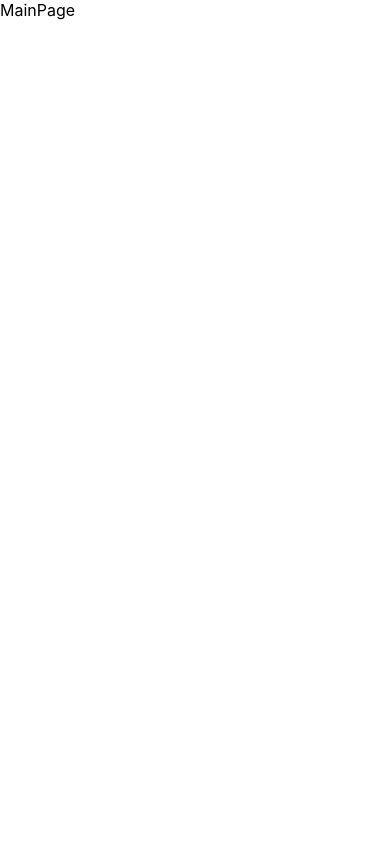
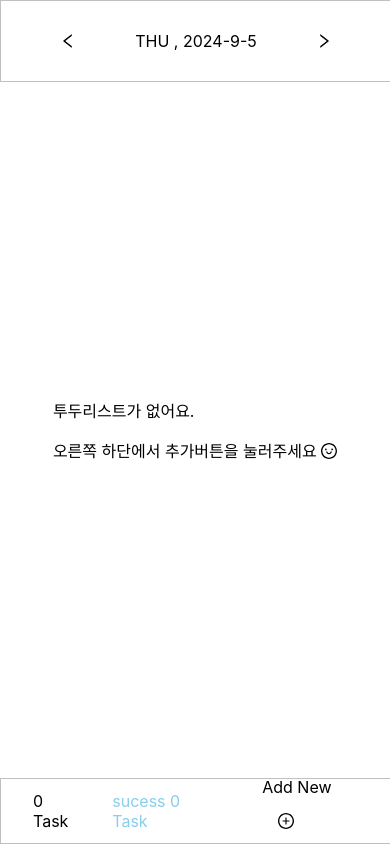
Before and after one commit to LeeSungGeun7/clush_frontend_task, a React (Create React App) app: page / in a window 390 px wide. Built offline with nearby package versions, Linux system fonts and the light colour scheme; data requests are answered from the project's data file.

Commit message:
Feature . 반응형 웹 기능 추가

```diff
--- a/src/pages/MainPage.tsx
+++ b/src/pages/MainPage.tsx
@@ -1,8 +1,24 @@
-import React from 'react'
+import Header from '../components/Header';
+import TodoForm from '../components/TodoForm';
+import styled from 'styled-components'
+
+
+const FlexibleContainer =  styled.main`
+  display:flex;
+  flex-direction:column;
+  justify-content:center;
+  align-items:center;
+  width: 100vw;
+  height: 100vh;
+`
 
 function MainPage() {
   return (
-    <div>MainPage</div>
+    <FlexibleContainer>
+        <Header/>
+        <TodoForm/>
+
+    </FlexibleContainer>
   )
 }
 
--- a/src/styles/todoForm.ts
+++ b/src/styles/todoForm.ts
@@ -2,8 +2,13 @@ import styled from 'styled-components'
 
 const TodoLayout = styled.div`
     display:flex;
-    width: 100vw;
-    height: 100vh;
+    width: 100%;
+    height: 100%;
+    @media (min-width:500px) {
+        margin: 32px;
+        width: 70%;
+        height: 80%;
+    }
     flex-direction:column;
 
     .modal {
```
